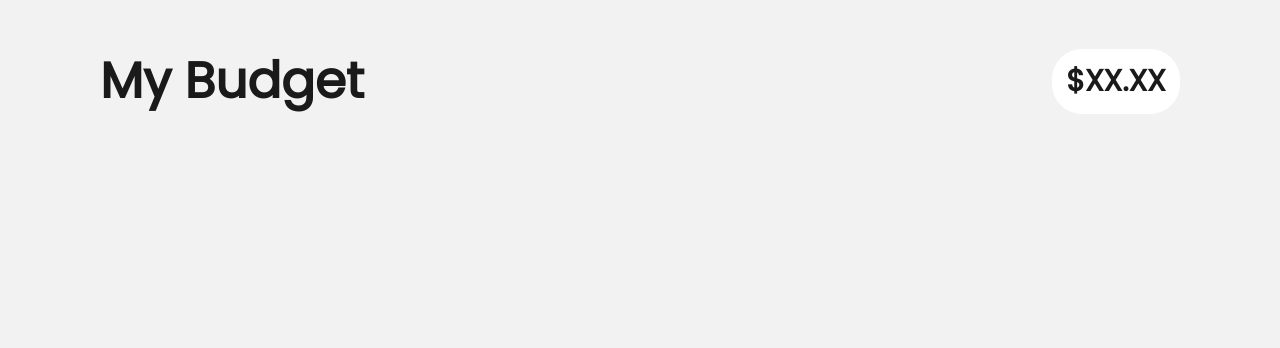
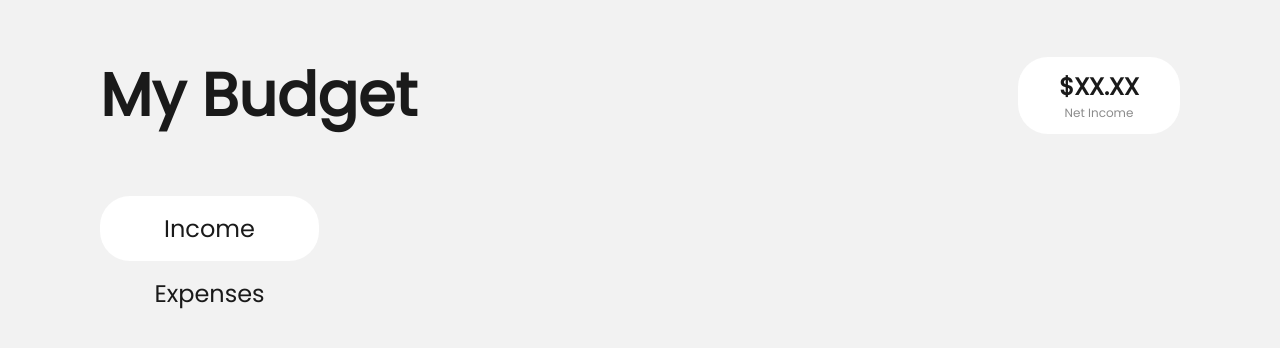
Before and after one commit to oauzenne/my-budget-app, a plain HTML site: page index.html in a window 1280 px wide. Drawn offline with Linux system fonts and the light colour scheme.

Commit message:
left side list added

```diff
--- a/css/main.css
+++ b/css/main.css
@@ -2,39 +2,99 @@ body {
   font-family: "Poppins", serif;
   background-color: #f2f2f2;
   margin: 10px 100px 10px 100px;
+  color: #1a1a1a;
 }
 
 h1 {
-  font-size: 50px;
-  color: #1a1a1a;
+  font-size: 3.75em;
   text-align: left;
 }
 
 h2 {
-  font-size: 30px;
-  color: #1a1a1a;
-  text-align: center;
-  background-color: white;
-  border-radius: 30px;
-  padding: 10px;
   width: 20%;
+  margin: 0px;
+  display: flex;
+  justify-content: center;
 }
 
-#header-div {
+.section-div {
   width: 100%;
   display: flex;
 }
 
-.header-sub-divs {
+#header-sub-div-title {
   width: 50%;
   display: flex;
+  justify-content: left;
+}
+
+#header-sub-div-money {
+  width: 50%;
+  display: flex;
+  justify-content: right;
   align-items: center;
 }
 
-#justify-right {
-  justify-content: right;
+#money-bubble {
+  align-items: center;
+  text-align: center;
+  background-color: white;
+  border-radius: 30px;
+  width: 30%;
+  justify-content: center;
+  height: 45%;
+  display: flex;
+  flex-direction: column;
 }
 
-#justify-left {
+#list {
+  list-style-type: none;
+  padding: 0px;
+}
+
+#list-div {
+  display: flex;
+  width: 50%;
   justify-content: left;
+  flex-direction: column;
 }
+
+#card-div {
+  display: flex;
+  width: 50%;
+  justify-content: center;
+}
+
+.list-item {
+  font-size: 1.5em;
+  cursor: pointer;
+  background-color: none;
+  padding: 15px;
+  justify-content: center;
+  display: flex;
+  width: 35%;
+}
+
+.list-item-active {
+  background-color: white;
+  border-radius: 30px;
+  padding: 15px;
+}
+
+text {
+  font-size: 0.75em;
+  opacity: 0.5;
+}
+
+@media screen and (max-width: 768px) {
+  .section-div {
+    display: flex;
+    flex-direction: column;
+  }
+  #header-sub-div-money {
+    justify-content: left;
+  }
+  #money-bubble {
+    background-color: transparent;
+  }
+}
--- a/index.html
+++ b/index.html
@@ -12,9 +12,26 @@
     <link rel="stylesheet" href="css/main.css" />
   </head>
   <body>
-    <div id="header-div">
-      <div class="header-sub-divs" id="justify-left"><h1>My Budget</h1></div>
-      <div class="header-sub-divs" id="justify-right"><h2>$XX.XX</h2></div>
+    <div class="section-div">
+      <div id="header-sub-div-title"><h1>My Budget</h1></div>
+      <div id="header-sub-div-money">
+        <div id="money-bubble">
+          <h2>$XX.XX</h2>
+          <text>Net Income</text>
+        </div>
+      </div>
+    </div>
+    <div>
+      <div class="section-div">
+        <div id="list-div">
+          <ul id="list">
+            <li class="list-item list-item-active">Income</li>
+            <li class="list-item">Expenses</li>
+          </ul>
+        </div>
+        <div id="card-div"></div>
+      </div>
+      <div></div>
     </div>
   </body>
 </html>
```
Also changed, not shown: 1 other file.
